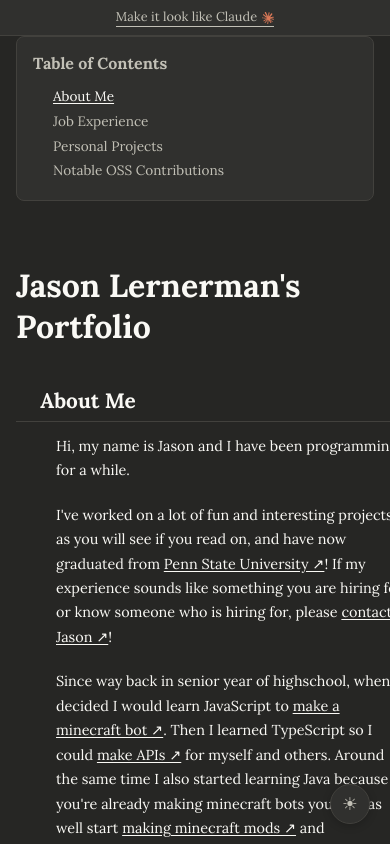
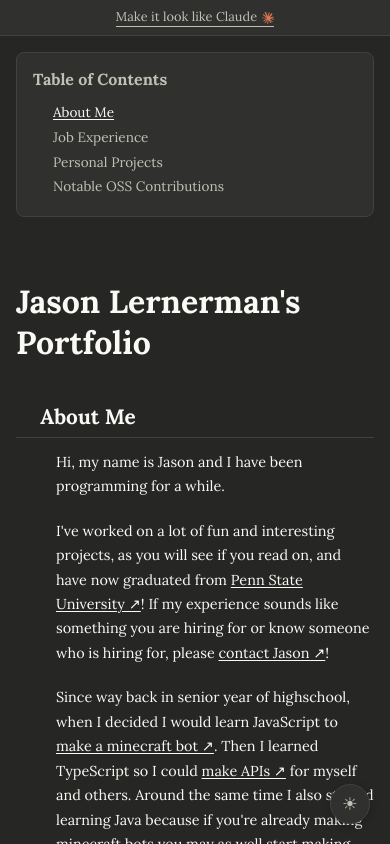
Before and after one commit to u9g/jason-portfolio, a Vue app: page / in a window 390 px wide. Built offline with nearby package versions, Linux system fonts and the light colour scheme; no server answers; a web font is replaced by a local one.

Commit message:
Fix mobile overflow, allow repo name line break, add TOC top margin

```diff
--- a/src/components/ReadmeView.vue
+++ b/src/components/ReadmeView.vue
@@ -287,7 +287,7 @@ onUnmounted(() => {
               target="_blank"
               rel="noopener noreferrer"
               @click.stop
-              >{{ repo.name }} ↗</a
+              >{{ repo.name.split('/')[0] }}/<wbr>{{ repo.name.split('/')[1] }} ↗</a
             >
             <button
               class="expand-btn"
@@ -367,6 +367,8 @@ onUnmounted(() => {
   width: 100%;
   margin: 0 auto;
   padding: 2rem 1rem 4rem;
+  box-sizing: border-box;
+  overflow-wrap: break-word;
 }
 
 .readme-body h1 {
@@ -376,7 +378,7 @@ onUnmounted(() => {
 }
 
 .toc {
-  margin: 0 1rem 2rem;
+  margin: 1rem 1rem 2rem;
   padding: 1rem;
   background: var(--bg-raised);
   border-radius: 8px;
```
